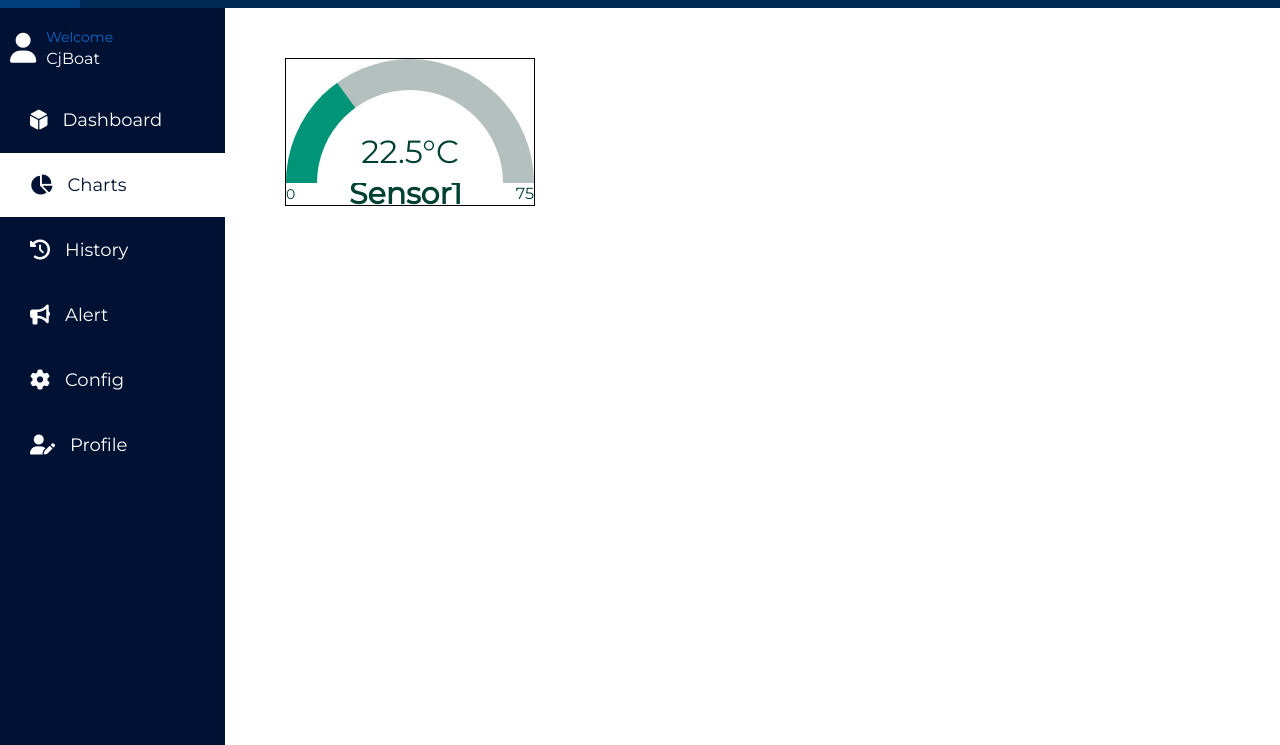
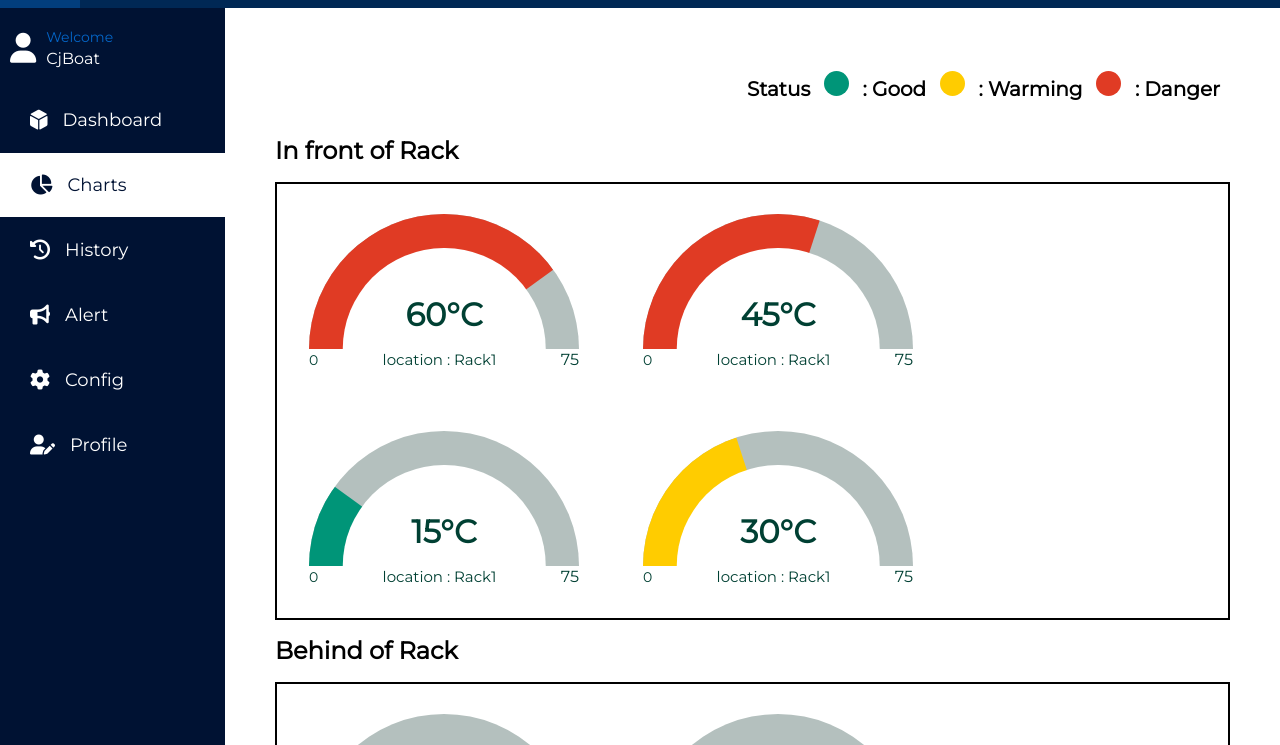
Before and after one commit to Cj-BoatPSU/DashBoardPage, a plain HTML site: page Dashboard_test1.html in a window 1280 px wide. Both pictures are taken after a click on the link "Charts". Shown: the part 52-797 px from the top of the page. Drawn offline with nearby package versions, Linux system fonts and the light colour scheme; no server answers.

Commit message:
gauge chart section and status color

```diff
--- a/DashboardScript.js
+++ b/DashboardScript.js
@@ -21,7 +21,7 @@ profileInfo.get().then(function(doc) {
 }).catch(function(error) {
     console.log("Error getting document:", error);
 });
-Createchart();
+// Createchart();
 
 // btn active to css
 var header = document.getElementById("item_tabs");
@@ -178,86 +178,155 @@ function changeProfile() {
 
 // chart.js section
 
-var ctx = document.getElementById('myChart').getContext('2d');
-var chart = new Chart(ctx, {
-    // The type of chart we want to create
-    type: 'line',
+// var ctx = document.getElementById('myChart').getContext('2d');
+// var chart = new Chart(ctx, {
+//     // The type of chart we want to create
+//     type: 'line',
 
-    // The data for our dataset
-    data: {
-        labels: ['January', 'February', 'March', 'April', 'May', 'June', 'July'],
-        datasets: [{
-            label: 'My First dataset',
-            backgroundColor: 'rgb(255, 99, 132)',
-            borderColor: 'rgb(255, 99, 132)',
-            data: [0, 10, 5, 2, 20, 30, 45]
-        }]
-    },
+//     // The data for our dataset
+//     data: {
+//         labels: ['January', 'February', 'March', 'April', 'May', 'June', 'July'],
+//         datasets: [{
+//             label: 'My First dataset',
+//             backgroundColor: 'rgb(255, 99, 132)',
+//             borderColor: 'rgb(255, 99, 132)',
+//             data: [0, 10, 5, 2, 20, 30, 45]
+//         }]
+//     },
 
-    // Configuration options go here
-    options: {}
-});
+//     // Configuration options go here
+//     options: {}
+// });
 
 
 // Donutchart section
 
-function Createchart() {
-    var circle1 = new circleDonutChart('example');
-    var circle2 = new circleDonutChart('example2');
-    var changeColor = '#ff7f00';
-    circle1.draw({
-        end: 20,
-        start: 0,
-        maxValue: 75,
-        unitText: '°C',
-        titlePosition: "outer-top",
-        titleText: "Sensor1",
-        outerCircleColor: changeColor,
-        innerCircleColor: '#909081'
-    });
-    circle2.draw({
-        end: 10,
-        start: 0,
-        maxValue: 75,
-        unitText: '°C',
-        titlePosition: "outer-top",
-        titleText: "Sensor2",
-        outerCircleColor: '#0085c8',
-        innerCircleColor: '#004081'
-    });
-    document.addEventListener('click', moveAround, false);
-    // document.addEventListener('touchstart', moveAround, false);
+// function Createchart() {
+//     var circle1 = new circleDonutChart('example');
+//     var circle2 = new circleDonutChart('example2');
+//     var changeColor = '#ff7f00';
+//     circle1.draw({
+//         end: 20,
+//         start: 0,
+//         maxValue: 75,
+//         unitText: '°C',
+//         titlePosition: "outer-top",
+//         titleText: "Sensor1",
+//         outerCircleColor: changeColor,
+//         innerCircleColor: '#909081'
+//     });
+//     circle2.draw({
+//         end: 10,
+//         start: 0,
+//         maxValue: 75,
+//         unitText: '°C',
+//         titlePosition: "outer-top",
+//         titleText: "Sensor2",
+//         outerCircleColor: '#0085c8',
+//         innerCircleColor: '#004081'
+//     });
+//     document.addEventListener('click', moveAround, false);
+//     // document.addEventListener('touchstart', moveAround, false);
 
-    function moveAround() {
-        circle1.draw({
-            end: 100 * Math.random(),
-            maxValue: 75,
-            unitText: '°C',
-        });
-        circle2.draw({
-            end: 300 * Math.random(),
-            unitText: '°C',
-            maxValue: 75 //ถ้าไม่ใส่ถ้าตรงนี้มันจะเป็นค่า default
-        });
+//     function moveAround() {
+//         circle1.draw({
+//             end: 100 * Math.random(),
+//             maxValue: 75,
+//             unitText: '°C',
+//         });
+//         circle2.draw({
+//             end: 300 * Math.random(),
+//             unitText: '°C',
+//             maxValue: 75 //ถ้าไม่ใส่ถ้าตรงนี้มันจะเป็นค่า default
+//         });
+//     }
+// }
+
+// Gauge chart section
+const infront_section = document.querySelector(".In-front-section");
+const behind_section = document.querySelector(".behind-section");
+const humidity_section = document.querySelector(".humidity-section");
+
+function CreateGauge() {
+    // var fruits = ["Banana", "Orange", "Apple", "Mango"];
+    // fruits.push("Kiwi"); how to push data
+    var temp_value = [75 * Math.random().toFixed(1), 75 * Math.random().toFixed(1), 75 * Math.random().toFixed(1),
+        75 * Math.random().toFixed(1), 75 * Math.random().toFixed(1), 75 * Math.random().toFixed(1),
+        75 * Math.random().toFixed(1), 75 * Math.random().toFixed(1), 75 * Math.random().toFixed(1),
+        75 * Math.random().toFixed(1), 75 * Math.random().toFixed(1), 75 * Math.random().toFixed(1),
+    ];
+    var location = ["location : Rack1", "location : Rack1", "location : Rack1", "location : Rack1", "location : Rack2",
+        "location : Rack2", "location : Rack2", "location : Rack2", "location : Rack3", "location : Rack3", "location : Rack3",
+        "location : Rack3"
+    ];
+    // var position = ["Position : In front of Rack1", "Position : behind of Rack1", "Position : In front of Rack1",
+    //     "Position : In front of Rack2", "Position : behind of Rack2", "Position : In front of Rack2",
+    //     "Position : In front of Rack3", "Position : behind of Rack3", "Position : In front of Rack3"
+    // ];
+    for (i = 0; i < 4; i++) {
+        CreateDIVChart(infront_section);
+        CreateDIVChart(behind_section);
+        CreateDIVChart(humidity_section);
     }
+    const gaugeElement = document.querySelectorAll(".gauge");
+    for (i = 0; i < gaugeElement.length; i++) {
+        setGaugeValue(gaugeElement[i], temp_value[i], location[i]);
+    }
+
 }
 
-function CreateGauge() {
-    const gaugeElement = document.querySelector(".gauge");
+function CreateDIVChart(element) {
+    console.log("access to CreateChart");
+    var gauge = document.createElement('div');
+    var gauge_body = document.createElement('div');
+    var gauge_fill = document.createElement('div');
+    var gauge_value = document.createElement('div');
+    var sc_min = document.createElement('span');
+    var sc_max = document.createElement('span');
+    var sc_location = document.createElement('span');
+    // var sc_position = document.createElement('span');
 
-    function setGaugeValue(gauge, value) {
-        // if (value < 0 || value > 1) {
-        //     return;
-        // }
+    sc_min.textContent = "0";
+    sc_max.textContent = "75";
 
-        // gauge.querySelector(".gauge__fill").style.transform = `rotate(${value / 2}turn)`;
-        gauge.querySelector(".gauge__fill").style.transform = `rotate(${(value/75)*0.5}turn)`;
+    gauge.classList.add("gauge");
+    gauge_body.classList.add("gauge__body");
+    gauge_fill.classList.add("gauge__fill");
+    gauge_value.classList.add("gauge__value");
+    sc_min.classList.add("sc-min");
+    sc_max.classList.add("sc-max");
+    sc_location.classList.add("sc-location");
+    // sc_position.classList.add("sc-position");
 
-        // gauge.querySelector(".gauge__cover").textContent = `${Math.fround(
-        //     value * 75).toFixed(1)}°C`;
-        gauge.querySelector(".gauge__cover").textContent = `${value}°C`;
+    gauge_body.appendChild(gauge_fill);
+    gauge_body.appendChild(gauge_value);
+    gauge.appendChild(gauge_body);
+    gauge.appendChild(sc_min);
+    gauge.appendChild(sc_max);
+    gauge.appendChild(sc_location);
+    // gauge.appendChild(sc_position);
+    element.appendChild(gauge);
+    console.log("success to CreateDIVChart");
+}
 
+function setGaugeValue(gauge, value, location) {
+    if (value == null || location == null) {
+        return;
+    }
+    // check temp value for change status color
+    if (value >= 0 && value < 25) {
+        gauge.querySelector(".gauge__fill").style.background = '#009578';
+    } else if (value >= 25 && value < 35) {
+        gauge.querySelector(".gauge__fill").style.background = '#ffcc00';
+    } else {
+        gauge.querySelector(".gauge__fill").style.background = '#e03b24';
     }
 
-    setGaugeValue(gaugeElement, 22.5);
+    // full gauge is (0.5)turn
+    gauge.querySelector(".gauge__fill").style.transform = `rotate(${(value/75)*0.5}turn)`;
+
+    gauge.querySelector(".gauge__value").textContent = `${value}°C`;
+    gauge.querySelector(".sc-location").textContent = location;
+    // gauge.querySelector(".sc-position").textContent = position;
+
 }
--- a/Dashboard_test1.html
+++ b/Dashboard_test1.html
@@ -109,29 +109,27 @@
                     <canvas id="myCanvas"></canvas>
                 </div>
                 <div class="item" id="item-2">
-                    <!-- <canvas id="myChart"></canvas> -->
-                    <!-- <div class="layout-chart" id="example"><p>Position : front Rack</p></div> -->
-                    <!-- <div class="layout-chart" id="example2"></div> -->
-                    <div class="gauge">
-                        <div class="gauge__body">
-                            <div class="gauge__fill"></div>
-                            <div class="gauge__cover"></div>
+                    <div id="status-color" style="text-align:right">
+                        <p style="display: inline-block; margin-right: 10px ;">Status</p>
+                        <span class="dot" style="background-color: #009578;"></span>
+                        <p style="display: inline-block; margin-right: 10px ;">: Good</p>
+                        <span class="dot" style="background-color: #ffcc00;"></span>
+                        <p style="display: inline-block; margin-right: 10px ;">: Warming</p>
+                        <span class="dot" style="background-color: #e03b24;"></span>
+                        <p style="display: inline-block; margin-right: 10px ;">: Danger</p>
+                    </div>
+                    <p>In front of Rack</p>
+                    <div class="In-front-section">
 
-                        </div>
-                        <span class="sc-min">0</span>
-                        <span class="sc-max">75</span>
-                        <span class="sc-name">Sensor1</span>
                     </div>
-                    <!-- <div class="gauge">
-                        <div class="gauge__body">
-                            <div class="gauge__fill"></div>
-                            <div class="gauge__cover"></div>
+                    <p>Behind of Rack</p>
+                    <div class="behind-section">
 
-                        </div>
-                        <span class="sc-min">0</span>
-                        <span class="sc-max">75</span>
-                        <span class="sc-name">Sensor1</span>
-                    </div> -->
+                    </div>
+                    <p>Humidity</p>
+                    <div class="humidity-section">
+
+                    </div>
 
 
                 </div>
--- a/css/style.css
+++ b/css/style.css
@@ -614,7 +614,6 @@ path {
 }
 
 .layout-chart {
-    /* border: 1px solid black; */
     display: inline-block;
     margin: 20px;
 }
@@ -622,15 +621,21 @@ path {
 
 /* gauge section */
 
+
+/* #item-2 {
+    border: 2px solid black;
+} */
+
 .gauge {
-    border: 1px solid black;
+    /* border: 1px solid black; */
     width: 100%;
-    max-width: 250px;
+    max-width: 270px;
     font-family: "Roboto", sans-serif;
     font-size: 32px;
     color: #004033;
     display: inline-block;
-    margin: 0 10px;
+    margin: 30px 32px;
+    position: relative;
 }
 
 .gauge__body {
@@ -656,7 +661,7 @@ path {
     transition: transform 0.2s ease-out;
 }
 
-.gauge__cover {
+.gauge__value {
     width: 75%;
     height: 150%;
     background: #ffffff;
@@ -671,14 +676,23 @@ path {
     justify-content: center;
     padding-bottom: 25%;
     box-sizing: border-box;
+    font-weight: bold;
 }
 
-.sc-name {
+.sc-position {
     display: flex;
     align-items: center;
     justify-content: center;
-    font-size: 30px;
-    font-weight: bold;
+    font-size: 15px;
+    font-weight: 200;
+}
+
+.sc-location {
+    display: flex;
+    align-items: center;
+    justify-content: center;
+    font-size: 15px;
+    font-weight: 200;
 }
 
 .sc-min {
@@ -690,3 +704,36 @@ path {
     float: right;
     font-size: 16px;
 }
+
+.In-front-section {
+    border: 2px solid black;
+    margin-bottom: 10px;
+}
+
+.behind-section {
+    border: 2px solid black;
+    margin-bottom: 10px;
+}
+
+.humidity-section {
+    border: 2px solid black;
+}
+
+#item-2 p {
+    font-size: 24px;
+    font-weight: bold;
+    margin: 20px 0;
+}
+
+.dot {
+    height: 25px;
+    width: 25px;
+    border-radius: 50%;
+    display: inline-block;
+    margin-right: 10px;
+}
+
+#status-color p {
+    font-size: 20px;
+    font-weight: bold;
+}
```
Also changed, not shown: DonutChart.js (added, +42 -0 lines), createDIV.js (added, +49 -0 lines), index1.html (added, +28 -0 lines).
